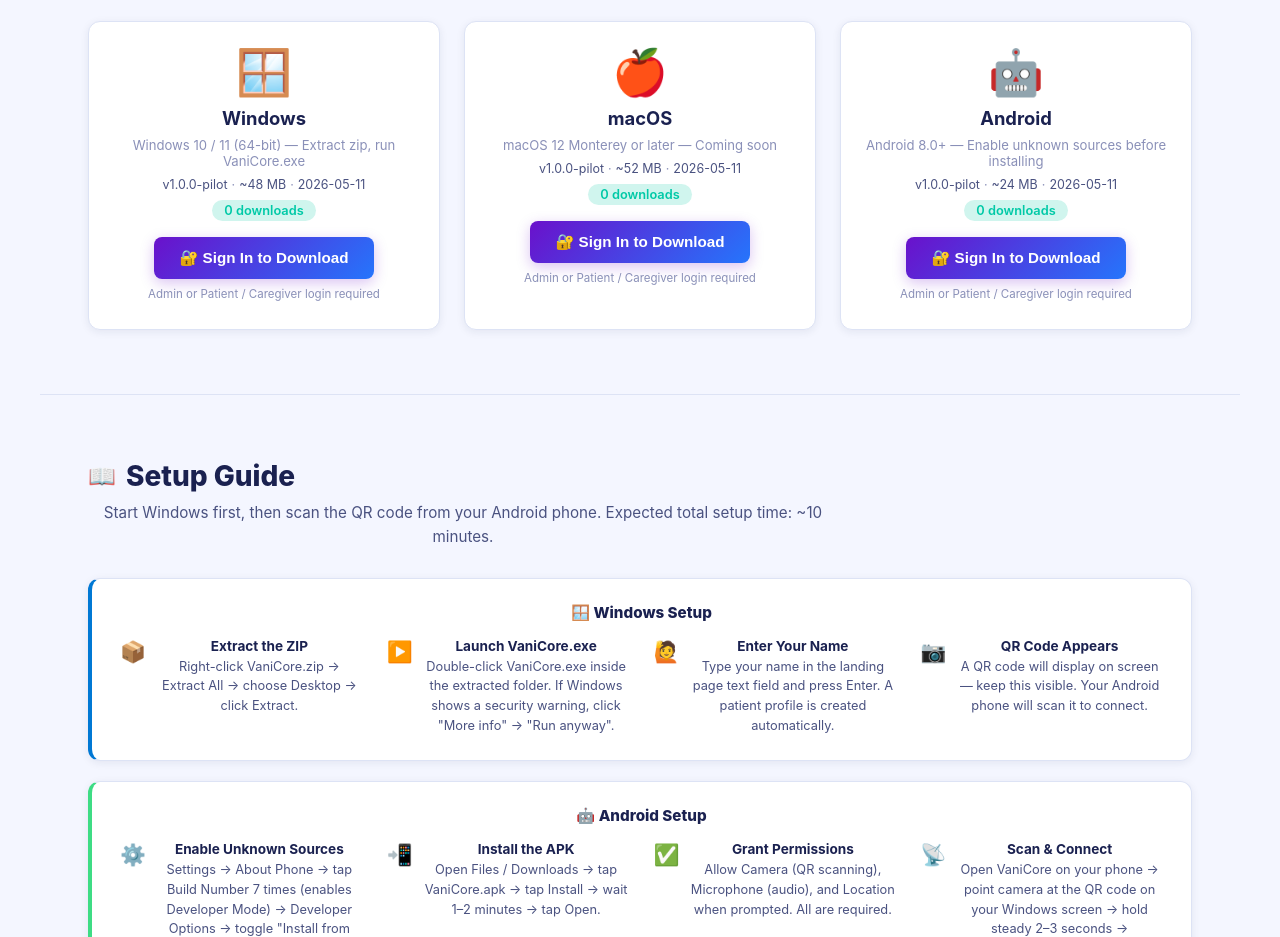
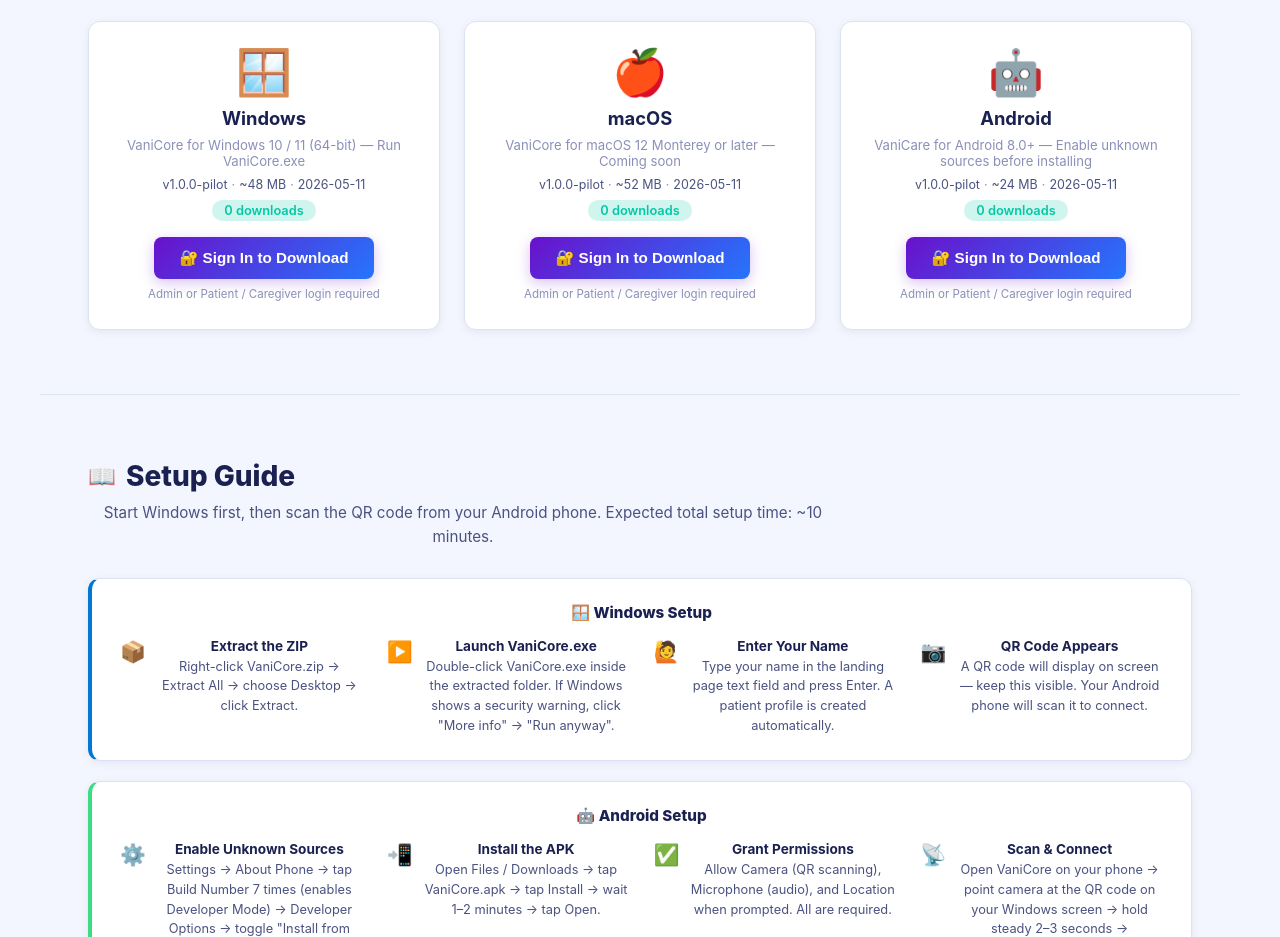
Before and after one commit to pavan-kumar-arepu/E2EMobileAppsSite, a React (Create React App) app: page /vanicore in a window 1280 px wide. Shown: the part 960-1897 px from the top of the page. Built offline with nearby package versions, Linux system fonts and the light colour scheme.

Commit message:
fix: update download URLs — VaniCore (Win/Mac), VaniCare (Android)

```diff
--- a/src/components/Tabs/VaniCore/VaniCoreConfig.js
+++ b/src/components/Tabs/VaniCore/VaniCoreConfig.js
@@ -24,11 +24,10 @@
     id: 'windows',
     platform: 'Windows',
     icon: '🪟',
-    description: 'Windows 10 / 11 (64-bit) — Extract zip, run VaniCore.exe',
-    ext: '.zip',
-    filename: 'VaniCore-1.0.0-pilot.zip',
-    // Google Drive share link — opens preview with download button
-    url: 'https://drive.google.com/file/d/1tNkUJTd_tZHMbCkE5Ou4AIiwbdzoTTOM/view?usp=drive_link',
+    description: 'VaniCore for Windows 10 / 11 (64-bit) — Run VaniCore.exe',
+    ext: '.exe',
+    filename: 'VaniCore-1.0.0-pilot.exe',
+    url: 'https://drive.google.com/file/d/1MRxUAgwyiYrgZYJ77Or7BwiMQbkvBlAI/view?usp=drive_link',
     version: '1.0.0-pilot',
     releaseDate: '2026-05-11',
     size: '~48 MB',
@@ -38,7 +37,7 @@
     id: 'mac',
     platform: 'macOS',
     icon: '🍎',
-    description: 'macOS 12 Monterey or later — Coming soon',
+    description: 'VaniCore for macOS 12 Monterey or later — Coming soon',
     ext: '.dmg',
     filename: 'VaniCore-1.0.0-pilot.dmg',
     url: '#',
@@ -51,11 +50,10 @@
     id: 'android',
     platform: 'Android',
     icon: '🤖',
-    description: 'Android 8.0+ — Enable unknown sources before installing',
+    description: 'VaniCare for Android 8.0+ — Enable unknown sources before installing',
     ext: '.apk',
-    filename: 'VaniCore-1.0.0-pilot.apk',
-    // Google Drive share link — opens preview with download button
-    url: 'https://drive.google.com/file/d/15PTuLyCjGQvamhdcFHs5JdnKO2F9NCdo/view?usp=drive_link',
+    filename: 'VaniCare-1.0.0-pilot.apk',
+    url: 'https://drive.google.com/file/d/1rMIG2aXksin1LdRlkrJtRQBeFoC5s8oz/view?usp=sharing',
     version: '1.0.0-pilot',
     releaseDate: '2026-05-11',
     size: '~24 MB',
```
Also changed, not shown: 7 other files (tests, documents, lock files or other folders).
